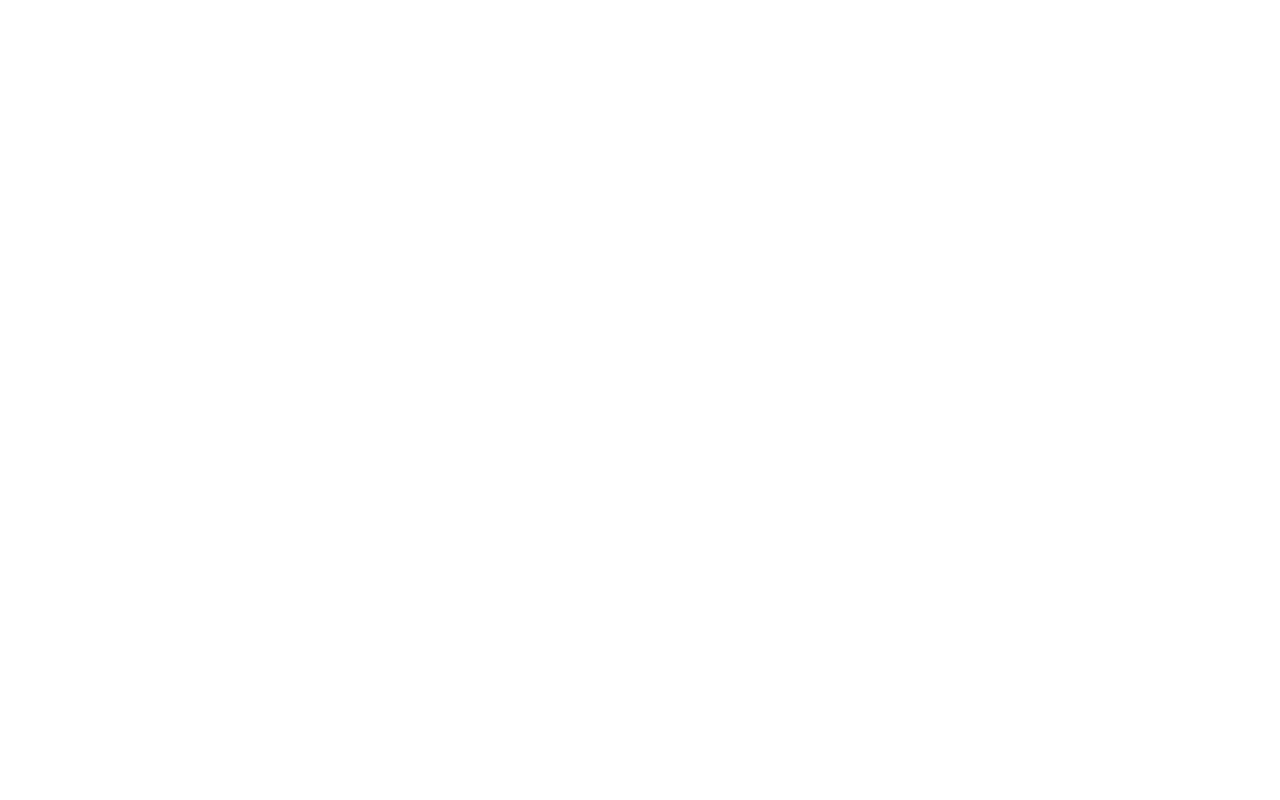
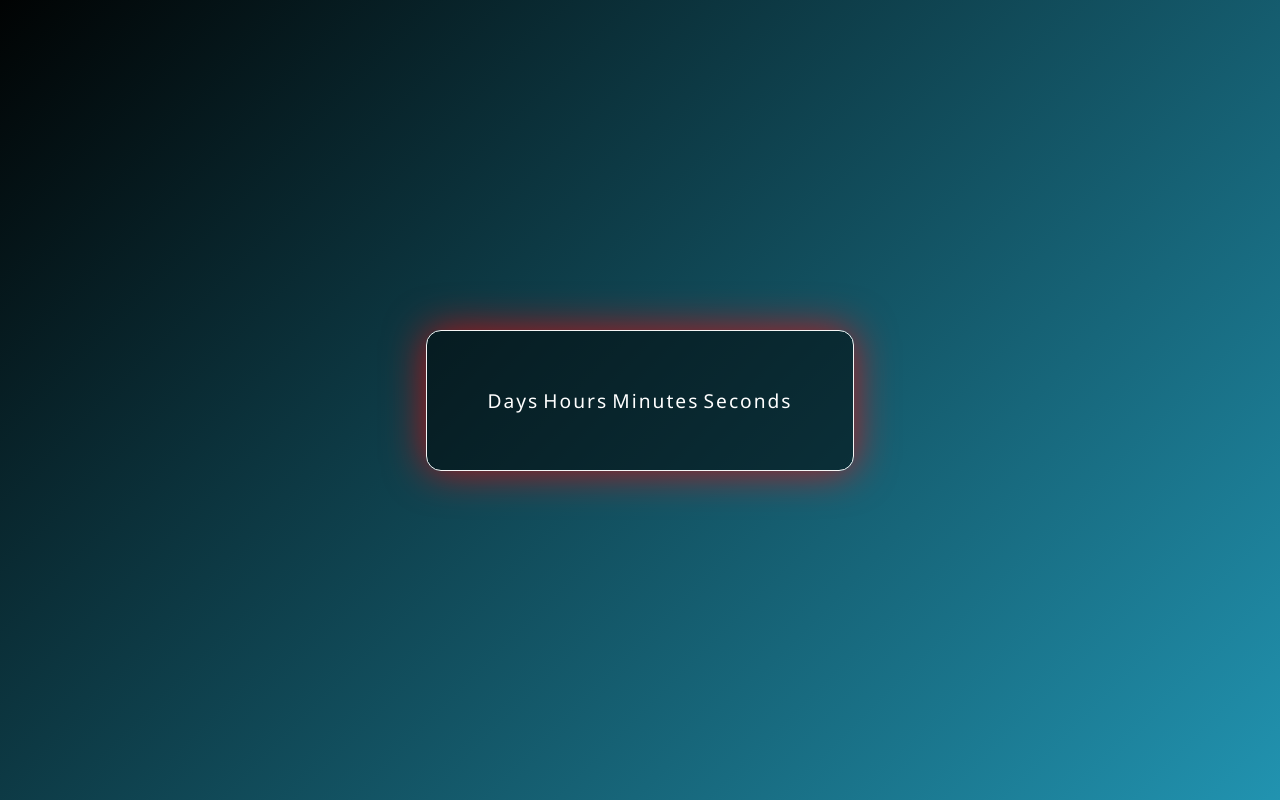
Before and after one commit to MarioPaju1991/countdown-timer, a plain HTML site: page index.html in a window 1280 px wide. Drawn offline with Linux system fonts and the light colour scheme.

Commit message:
Timer structure and styling added

```diff
--- a/index.html
+++ b/index.html
@@ -7,16 +7,24 @@
   <head>
     <meta charset="utf-8">
     <meta http-equiv="X-UA-Compatible" content="IE=edge">
-    <title></title>
+    <title>Countdown Timer</title>
     <meta name="description" content="">
     <meta name="viewport" content="width=device-width, initial-scale=1">
-    <link rel="stylesheet" href="">
+    <link rel="stylesheet" href="styles.css">
   </head>
   <body>
-    <!--[if lt IE 7]>
-      <p class="browsehappy">You are using an <strong>outdated</strong> browser. Please <a href="#">upgrade your browser</a> to improve your experience.</p>
-    <![endif]-->
-
-    <script src="" async defer></script>
+    <div id="countdown">
+      <p id="timer">
+        <span id="days"></span>
+        <span class="timer-unit">Days</span>
+        <span id="hours"></span>
+        <span class="timer-unit">Hours</span>
+        <span id="minutes"></span>
+        <span class="timer-unit">Minutes</span>
+        <span id="seconds"></span>
+        <span class="timer-unit">Seconds</span>
+      </p>
+    </div>
+    <script src="script.js" async defer></script>
   </body>
 </html>
--- a/styles.css
+++ b/styles.css
@@ -0,0 +1,32 @@
+body {
+  font-family: 'Segoe UI', Tahoma, Geneva, Verdana, sans-serif;
+  display: flex;
+  justify-content: center;
+  align-items: center;
+  height: 100vh;
+  margin: 0;
+  background: linear-gradient(135deg, #010303, #2193b0);
+  color: white;
+}
+
+#countdown {
+  background: rgba(0, 0, 0, 0.5);
+  padding: 40px 60px;
+  border-radius: 15px;
+  box-shadow: 0 0 40px rgba(255, 0, 0, 0.7);
+  border: 1px solid whitesmoke;
+}
+
+.timer-unit {
+  font-size: 1.2rem;
+  letter-spacing: 2px;
+}
+
+@media (max-width: 600px) {
+  #timer {
+      font-size: 2rem;
+  }
+  .timer-unit {
+      font-size: 1rem;
+  }
+}
```
